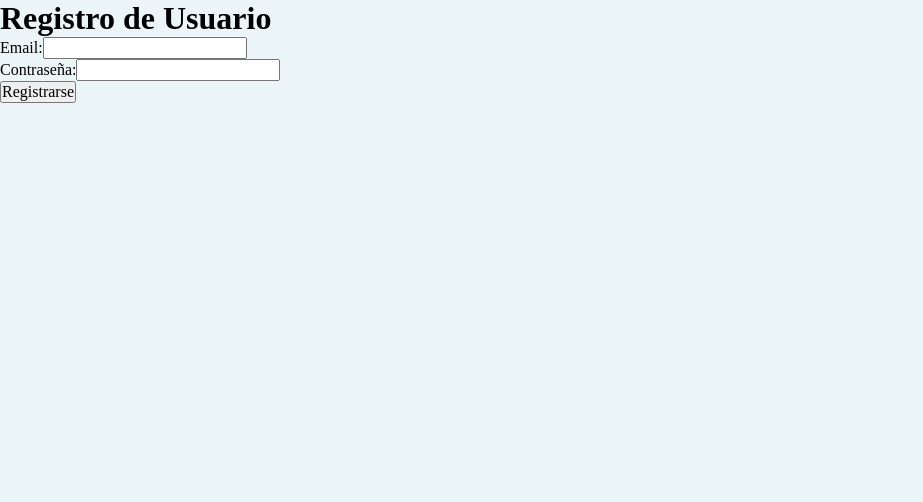
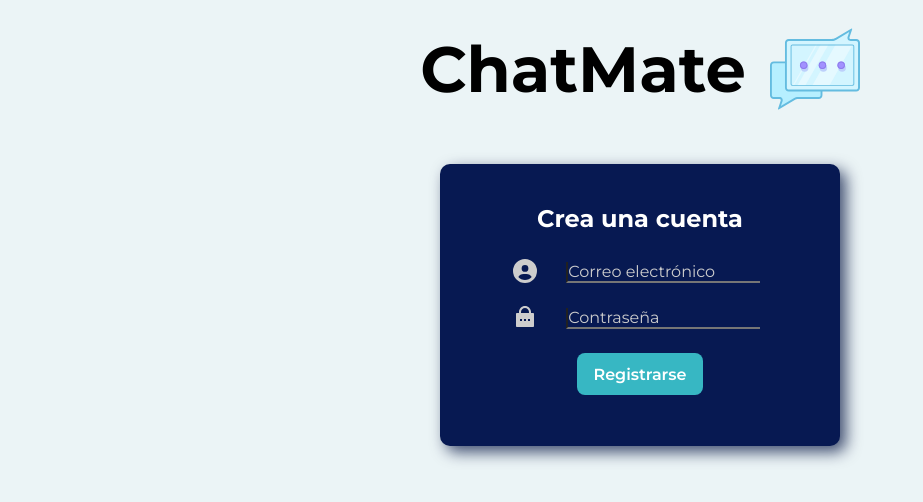
Before and after one commit to PachecoKaty/chat-app-firebase, a React (Vite) app: page /register in a window 1280 px wide. Shown: the top 502 px of the page, without its empty margins (0-923 px from the left). Built offline with nearby package versions, Linux system fonts and the light colour scheme; no server answers.

Commit message:
style(register page): add style to register page

```diff
--- a/src/pages/HomePage/HomePage.tsx
+++ b/src/pages/HomePage/HomePage.tsx
@@ -39,7 +39,7 @@ const HomePage = () => {
               />
             </div>
             <div>
-              <label><RiLockPasswordFill></RiLockPasswordFill></label>
+              <label><RiLockPasswordFill/></label>
               <input
                 type="password"
                 placeholder="Contraseña"
--- /dev/null
+++ b/src/pages/RegisterPage/RegisterPage.module.css
@@ -0,0 +1,85 @@
+.container {
+    font-family: var(--montserrat);
+    height: 100vh;
+}
+
+.header {
+    display: flex;
+    justify-content: center;
+    align-items: center;
+    margin: 1.5rem;
+    gap: 1.5rem;
+    font-weight: 900;
+    font-size: 2rem;
+
+}
+
+.header img {
+    width: 90px;
+    height: 90px;
+}
+
+.register {
+    display: flex;
+    flex-direction: column;
+    justify-content: center;
+    align-items: center;
+    max-width: 400px;
+    margin: 50px auto;
+    padding: 2.5rem;
+    border-radius: 10px;
+    box-shadow: 6px 6px 15px rgba(2, 16, 63, 0.735);
+    background-color: var(--primary-color);
+}
+
+.register h2 {
+    text-align: center;
+    margin-bottom: 1rem;
+    color: var(--white-color);
+}
+
+.register p {
+    text-align: center;
+    margin: 1rem 0;
+    color: var(--soft-gray-color);
+}
+
+.register label {
+    font-size: 1.5rem;
+    padding: 1rem;
+    color: var(--soft-gray-color);
+}
+
+.register input {
+    background-color: transparent;
+    border-top: none;
+    border-right: none;
+    margin: 0.8rem;
+    color: var(--white-color);
+}
+
+.register input:focus {
+    border-color: var(--optional-color);
+    outline: none;
+}
+
+.register input::placeholder{
+    color: var(--soft-gray-color);
+}
+
+.signin {
+    font-weight: 600;
+    padding: 0.7rem 1rem;
+    margin: 0.7rem 5rem;
+    background-color: var(--optional-color);
+    color: var(--white-color);
+    border: none;
+    border-radius: 8px;
+    font-size: 1rem;
+    cursor: pointer;
+    transition: background-color 0.3s;
+}
+
+.signin:hover {
+    background-color: var(--secondary-color);
+}
--- a/src/pages/RegisterPage/RegisterPage.tsx
+++ b/src/pages/RegisterPage/RegisterPage.tsx
@@ -1,6 +1,9 @@
 import { useAuth } from "@context/AuthProvider";
 import { useState } from "react";
+import { FaCircleUser } from "react-icons/fa6";
+import { RiLockPasswordFill } from "react-icons/ri";
 import { useNavigate } from "react-router-dom";
+import styles from "@pages/RegisterPage/RegisterPage.module.css";
 
 const RegisterPage = () => {
     const { createUser } = useAuth()
@@ -10,36 +13,43 @@ const RegisterPage = () => {
 
     const handleSubmit = async (e: React.FormEvent) => {
         e.preventDefault()
-        await createUser(email, password)
+        createUser(email, password)
         navigate('/chat')
     }
 
     return (
+        <div className={styles.container}>
+            <div className={styles.header}>
+                <h1>ChatMate</h1>
+                <img src="public\logo-chatmate.svg" alt="ChatMate Logo"/>
+            </div>
+
+            <div className={styles.register}>
+                <form onSubmit={handleSubmit}>
+                    <h2>Crea una cuenta</h2>
                     <div>
-            <h1>Registro de Usuario</h1>
-
-            <form onSubmit={handleSubmit}>
-                <div>
-                    <label>Email:</label>
+                        <label><FaCircleUser /></label>
                         <input
                             type="email"
+                            placeholder="Correo electrónico"
                             value={email}
                             onChange={(e) => setEmail(e.target.value)}
                             required
                         />
                     </div>
                     <div>
-                    <label>Contraseña:</label>
+                        <label><RiLockPasswordFill /></label>
                         <input
                             type="password"
+                            placeholder="Contraseña"
                             value={password}
                             onChange={(e) => setPassword(e.target.value)}
                             required
                         />
                     </div>
-                <button type="submit">Registrarse</button>
+                    <button className={styles.signin} type="submit">Registrarse</button>
                 </form>
-
+            </div>
         </div>
     );
 }
```
Lines whose indentation alone changed are shown as unchanged.
